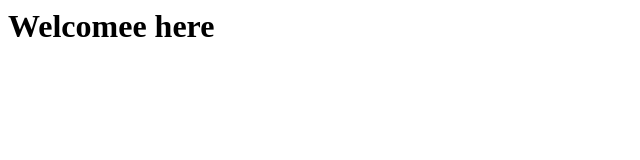
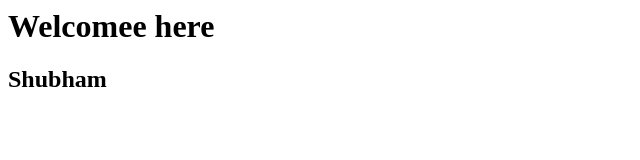
Before and after one commit to ShuBOY622/frontend, a plain HTML site: page index.html in a window 1280 px wide. Shown: the whole page, without its empty margins (0-640 px from the left). Drawn offline with Linux system fonts and the light colour scheme.

Commit message:
First1 commit

```diff
--- a/index.html
+++ b/index.html
@@ -1,5 +1,6 @@
 <html>
     <body>
         <h1>Welcomee here</h1>
+        <h2>Shubham</h2>
     </body>
 </html>
```
